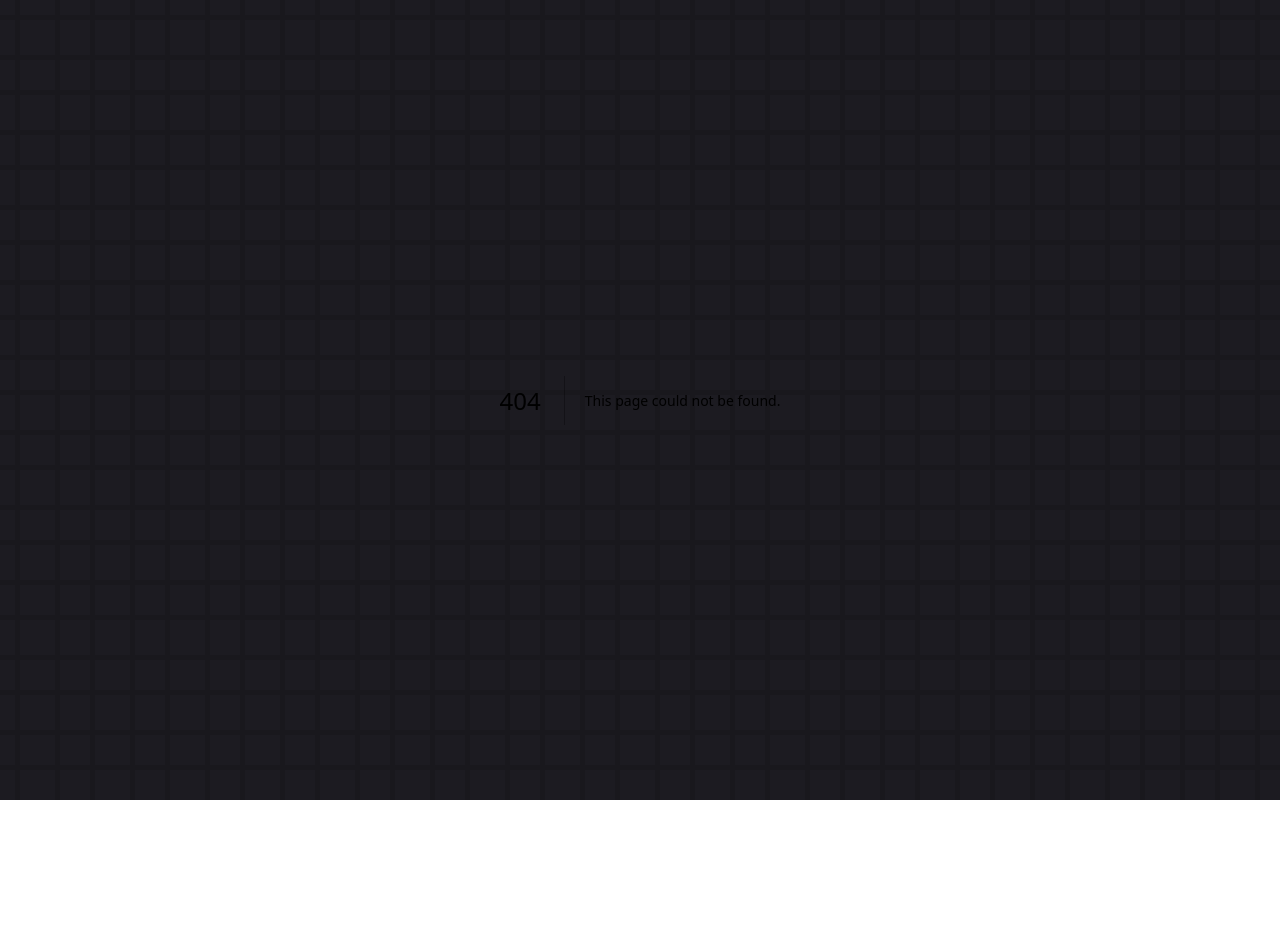
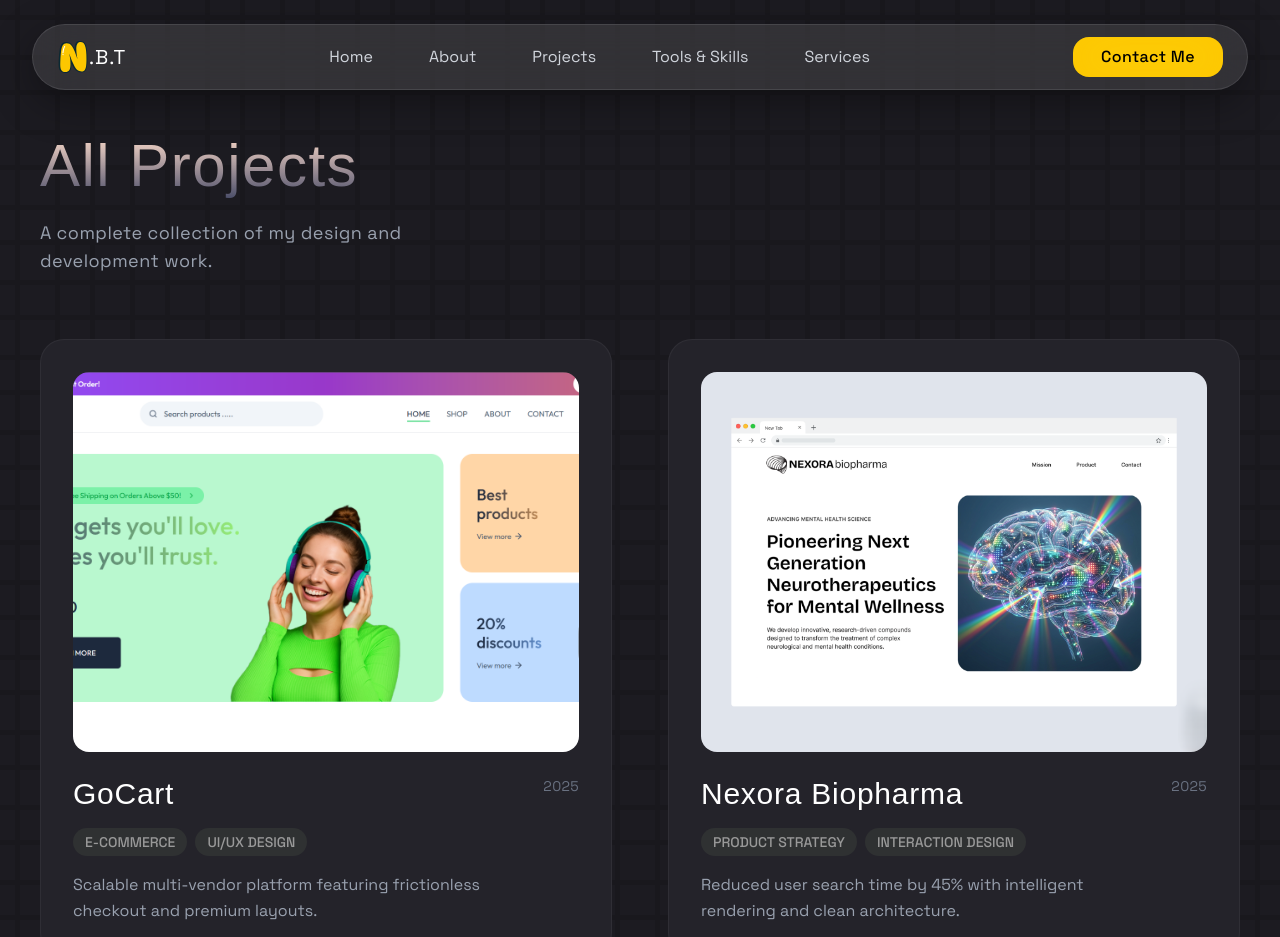
Before and after one commit to NimeshBabu/My_Portfolio, a Next.js app: page /projects in a window 1280 px wide. Before the commit this address had no page. Shown: the top 937 px of the page. Before the commit the page ends 800 px from the top, so only its background shows below. Built offline with nearby package versions, Linux system fonts and the light colour scheme; a web font is replaced by a local one.

Commit message:
Added project section

```diff
--- /dev/null
+++ b/src/app/projects/page.tsx
@@ -0,0 +1,152 @@
+"use client"
+
+import { motion, Variants } from "framer-motion"
+import Link from "next/link"
+import Navbar from "@/components/Navbar"
+
+const projects = [
+    {
+        title: "GoCart",
+        impact: "Scalable multi-vendor platform featuring frictionless checkout and premium layouts.",
+        process: "E-Commerce · UI/UX Design",
+        timeline: "2025",
+        image:
+            "/Gocart.png",
+        link: "/case-study/gocart",
+    },
+    {
+        title: "Nexora Biopharma",
+        impact: "Reduced user search time by 45% with intelligent rendering and clean architecture.",
+        process: "Product Strategy · Interaction Design",
+        timeline: "2025",
+        image:
+            "/Nexorabiopharma.png",
+        link: "/case-study/Nexorabiopharma",
+    },
+    {
+        title: "Analytics UX Overhaul",
+        impact: "Reduced cognitive load through better hierarchy.",
+        process: "UX Audit · Wireframing",
+        timeline: "2025",
+        image:
+            "https://images.unsplash.com/photo-1551288049-bebda4e38f71?w=1200",
+        link: "/case-study/analytics",
+    },
+    {
+        title: "Color Harmony Generator",
+        impact: "Fast, elegant app providing precise palettes using local geometric logic.",
+        process: "User Flows · Prototyping",
+        timeline: "2025",
+        image:
+            "/ColorHarmony.png",
+        link: "/case-study/colorharmony",
+    },
+]
+
+const reveal: Variants = {
+    hidden: { opacity: 0, y: 40 },
+    visible: (i: number) => ({
+        opacity: 1,
+        y: 0,
+        transition: {
+            duration: 0.6,
+            delay: i * 0.08,
+            ease: "easeOut",
+        },
+    }),
+}
+
+export default function AllProjects() {
+    return (
+        <div className="min-h-screen text-white">
+            <Navbar />
+            <main className="pt-32 pb-16 px-6 md:px-10 w-full">
+                <div className="max-w-7xl mx-auto">
+
+                    {/* HEADER */}
+                    <div className="mb-16">
+
+
+                        <motion.div
+                            initial="hidden"
+                            animate="visible"
+                            variants={reveal}
+                            custom={0}
+                        >
+                            <h1
+                                className="font-tanker text-4xl md:text-6xl tracking-wide bg-clip-text text-transparent leading-tight inline-block"
+                                style={{
+                                    backgroundImage:
+                                        "linear-gradient(0deg, rgba(99, 111, 164, 0.5) 0%, rgb(232, 203, 192) 80.7661%)",
+                                }}
+                            >
+                                All Projects
+                            </h1>
+                            <p className="text-gray-400 mt-4 font-space md:max-w-md text-base md:text-lg tracking-wide">
+                                A complete collection of my design and development work.
+                            </p>
+                        </motion.div>
+                    </div>
+
+                    {/* PROJECT GRID */}
+                    <div className="grid grid-cols-1 md:grid-cols-2 gap-10 md:gap-14">
+                        {projects.map((project, i) => (
+                            <motion.div
+                                key={i}
+                                custom={i}
+                                initial="hidden"
+                                animate="visible"
+                                variants={reveal}
+                                className="group relative bg-[#24232A] border border-white/5 rounded-3xl p-6 md:p-8 transition-all duration-500 hover:border-yellow-400/30 hover:-translate-y-2 hover:shadow-[0_20px_60px_rgba(0,0,0,0.4)]"
+                            >
+                                <Link href={project.link}>
+                                    <div className="space-y-6">
+                                        {/* Image */}
+                                        <div className="relative overflow-hidden rounded-2xl">
+                                            <img
+                                                src={project.image}
+                                                alt={project.title}
+                                                className="w-full h-[320px] md:h-[380px] object-cover transition duration-700 group-hover:scale-[1.03]"
+                                            />
+                                        </div>
+
+                                        {/* Bottom Meta Row */}
+                                        <div className="flex flex-col md:flex-row md:justify-between md:items-start gap-3">
+                                            {/* Left Side */}
+                                            <div className="space-y-4 max-w-xl">
+                                                <div className="md:hidden text-sm text-gray-500 font-space tracking-wide">
+                                                    <div>{project.timeline}</div>
+                                                </div>
+                                                <h3 className="font-tanker text-2xl md:text-3xl tracking-wide">
+                                                    {project.title}
+                                                </h3>
+
+                                                <div className="flex flex-wrap gap-2">
+                                                    {project.process.split("·").map((item, idx) => (
+                                                        <span
+                                                            key={idx}
+                                                            className="inline-block px-3 py-1 rounded-full bg-[#2F3132] text-[#999999] uppercase text-xs md:text-sm font-medium font-space"
+                                                        >
+                                                            {item.trim()}
+                                                        </span>
+                                                    ))}
+                                                </div>
+                                                <p className="font-space text-gray-400 text-sm md:text-base leading-relaxed">
+                                                    {project.impact}
+                                                </p>
+                                            </div>
+                                            {/* Right Side */}
+                                            <div className="hidden md:block text-sm text-gray-500 font-space tracking-wide">
+                                                <div>{project.timeline}</div>
+                                            </div>
+                                        </div>
+                                    </div>
+                                </Link>
+                            </motion.div>
+                        ))}
+                    </div>
+                </div>
+            </main>
+        </div>
+    )
+}
--- a/src/components/Navbar.tsx
+++ b/src/components/Navbar.tsx
@@ -10,6 +10,7 @@ const navLinks = [
   { name: "Home", id: "hero" },
   { name: "About", id: "about" },
   { name: "Projects", id: "projects" },
+  { name: "Tools & Skills", id: "skills" },
   { name: "Services", id: "services" },
 ];
 
--- a/src/components/Skills.tsx
+++ b/src/components/Skills.tsx
@@ -42,29 +42,28 @@ const reveal: Variants = {
 
 
 // ─── COMPONENT ────────────────────────────────────────────────────────────────
-// ─── EXPERTISE ACCORDION DATA & COMPONENT ──────────────────────────────────────
 const expertiseData = [
     {
-        title: "UX/UI Strategy",
+        title: "UX/UI Design",
         icon: "✦",
-        desc: "Crafting intuitive and human-centered digital experiences from ground zero.",
-        skills: ["User Research", "Wireframing", "Interaction Design", "Prototyping"],
+        desc: "Designing intuitive, user-centered digital experiences that solve real problems.",
+        skills: ["User Research", "Personas", "Wireframing", "Prototyping", "Usability Testing"],
         color: "from-yellow-400/20 to-orange-500/5",
         accent: "text-yellow-400"
     },
     {
-        title: "Engineering",
-        icon: "⚡",
-        desc: "Translating pixel-perfect designs into high-performance, robust codebases.",
-        skills: ["React & Next.js", "Tailwind CSS", "Responsive Architecture", "Redux State"],
+        title: "Design Tools",
+        icon: "🎨",
+        desc: "Creating modern, high-fidelity interfaces and interactive prototypes.",
+        skills: ["Figma", "Framer", "Canva", "Interactive Prototyping", "Design Systems"],
         color: "from-blue-400/20 to-cyan-500/5",
         accent: "text-blue-400"
     },
     {
-        title: "Systemization",
-        icon: "✿",
-        desc: "Building scalable and consistent visual languages for complex apps.",
-        skills: ["Design Systems", "Component Libraries", "Agile Methodology", "No-Code Dev"],
+        title: "Development",
+        icon: "⚡",
+        desc: "Bridging design and development with clean, responsive implementation knowledge.",
+        skills: ["HTML", "CSS", "Tailwind CSS", "React Basics", "Responsive Design"],
         color: "from-pink-400/20 to-rose-500/5",
         accent: "text-pink-400"
     }
```
